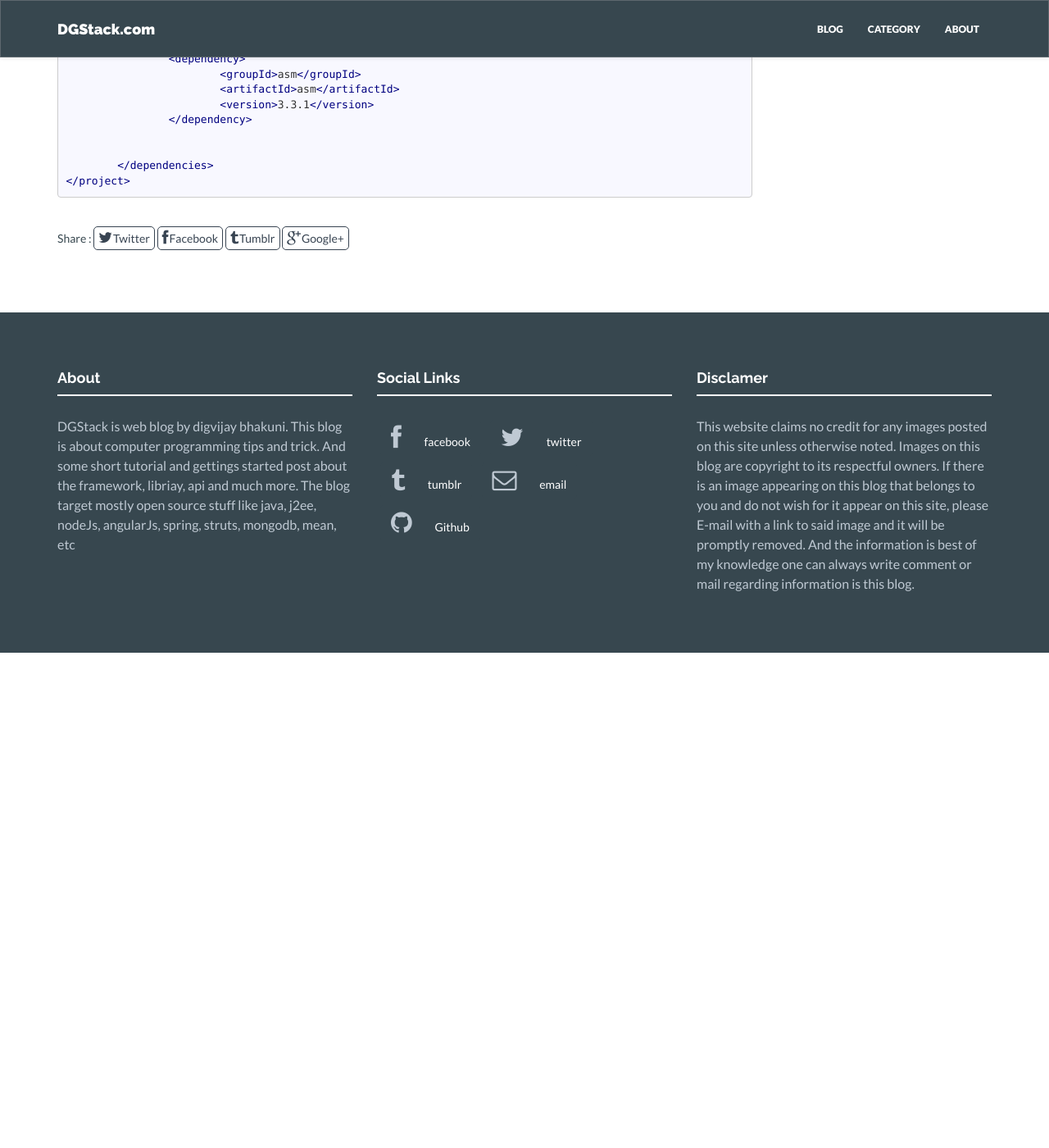
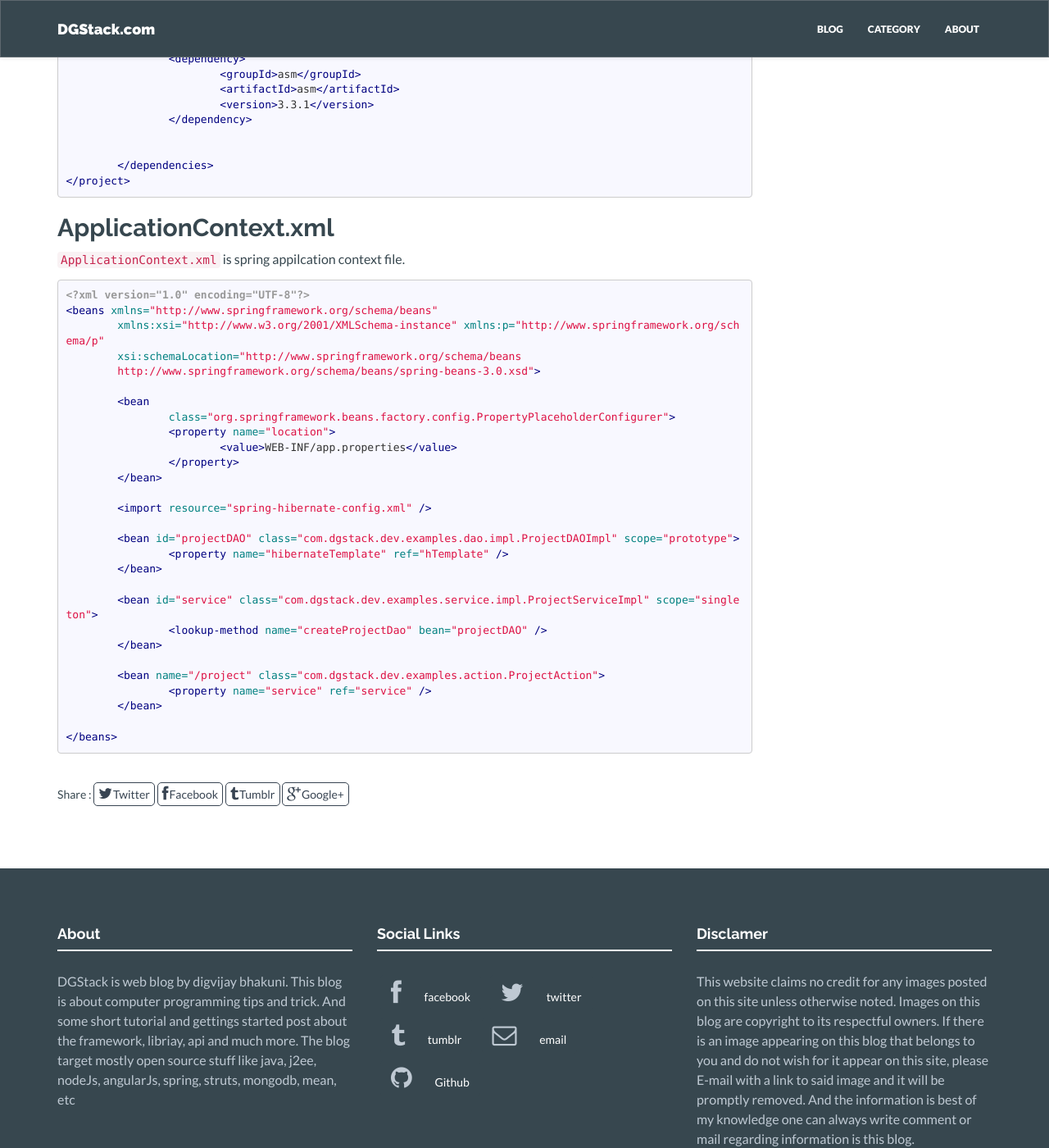
Before and after one commit to dgstack/dgstack.github.io, a Jekyll site: the page built from _posts/blog/Java/2018-07-19-Struts-Spring-Hibernate-Intregration.md, in a window 1280 px wide and 1400 px high, scrolled down 3328 px. Shown: the whole window at 82% size. Built offline with Jekyll 4.4.1, drawn with Linux system fonts in a browser that asks for light colours; nearby versions of some CDN libraries; comment, search, counter and statistics services are not loaded; before the commit the page ends 4124 px from its top, so only the background shows below that; some of the changed text lies outside the part shown.

Commit message:
AppContext.xml code added

````diff
--- a/_posts/blog/Java/2018-07-19-Struts-Spring-Hibernate-Intregration.md
+++ b/_posts/blog/Java/2018-07-19-Struts-Spring-Hibernate-Intregration.md
@@ -185,3 +184,38 @@ pom.xml
 	</dependencies>
 </project>
 ```
+
+## ApplicationContext.xml
+
+`ApplicationContext.xml` is spring appilcation context file.
+
+```xml
+<?xml version="1.0" encoding="UTF-8"?>
+<beans xmlns="http://www.springframework.org/schema/beans"
+	xmlns:xsi="http://www.w3.org/2001/XMLSchema-instance" xmlns:p="http://www.springframework.org/schema/p"
+	xsi:schemaLocation="http://www.springframework.org/schema/beans
+        http://www.springframework.org/schema/beans/spring-beans-3.0.xsd">
+
+	<bean
+		class="org.springframework.beans.factory.config.PropertyPlaceholderConfigurer">
+		<property name="location">
+			<value>WEB-INF/app.properties</value>
+		</property>
+	</bean>
+
+	<import resource="spring-hibernate-config.xml" />
+
+	<bean id="projectDAO" class="com.dgstack.dev.examples.dao.impl.ProjectDAOImpl" scope="prototype">
+		<property name="hibernateTemplate" ref="hTemplate" />
+	</bean>
+
+	<bean id="service" class="com.dgstack.dev.examples.service.impl.ProjectServiceImpl" scope="singleton">
+		<lookup-method name="createProjectDao" bean="projectDAO" />
+	</bean>
+
+	<bean name="/project" class="com.dgstack.dev.examples.action.ProjectAction">
+		<property name="service" ref="service" />
+	</bean>
+
+</beans>
+```
````
Also changed, not shown: other parts of _posts/blog/Java/2018-07-19-Struts-Spring-Hibernate-Intregration.md (+0 -1 lines).
